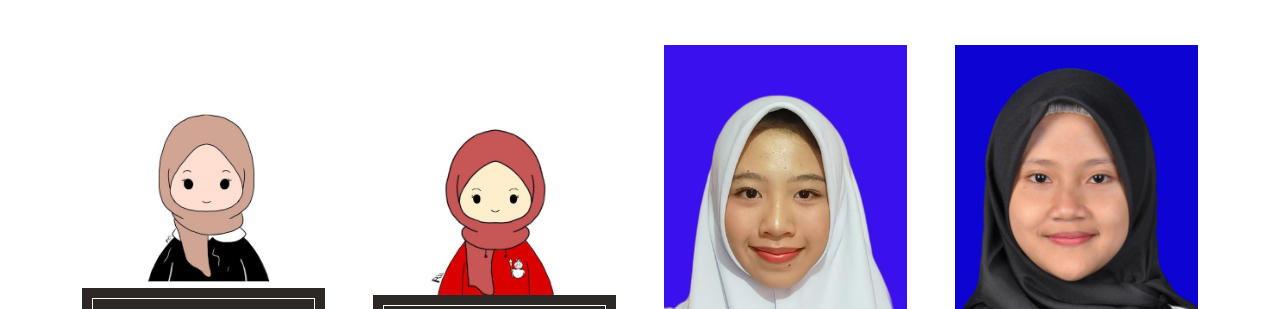
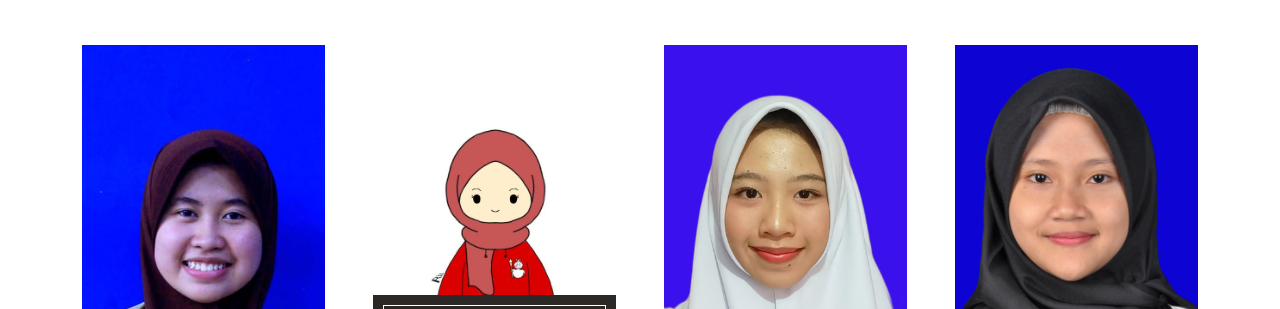
Before and after one commit to bianglalaa/bianglalaa.github.io, a plain HTML site: page team.html in a window 1280 px wide. Shown: the part 609-918 px from the top of the page. Drawn offline with nearby package versions, Linux system fonts and the light colour scheme.

Commit message:
Update team.html

```diff
--- a/team.html
+++ b/team.html
@@ -103,7 +103,7 @@
                 <div class="col-lg-3 col-md-3">
                     <div class="team-item">
                         <div class="position-relative overflow-hidden">
-                            <img class="img-fluid w-100 h-100" src="img/salwa.jpg" alt="">
+                            <img class="img-fluid w-100 h-100" src="img/awa2.jpg" alt="">
                             <div class="team-overlay w-100 h-100 position-absolute top-50 start-50 translate-middle d-flex align-items-center justify-content-center">
                                 <div class="d-flex align-items-center justify-content-start">
                                     <a class="btn btn-lg btn-primary btn-lg-square border-inner rounded-0 mx-1" href="https://www.instagram.com/azkyslw?igsh=MXYzcXNnYmI1cWhpeg=="><i class="fab fa-instagram fw-normal"></i></a>
```
